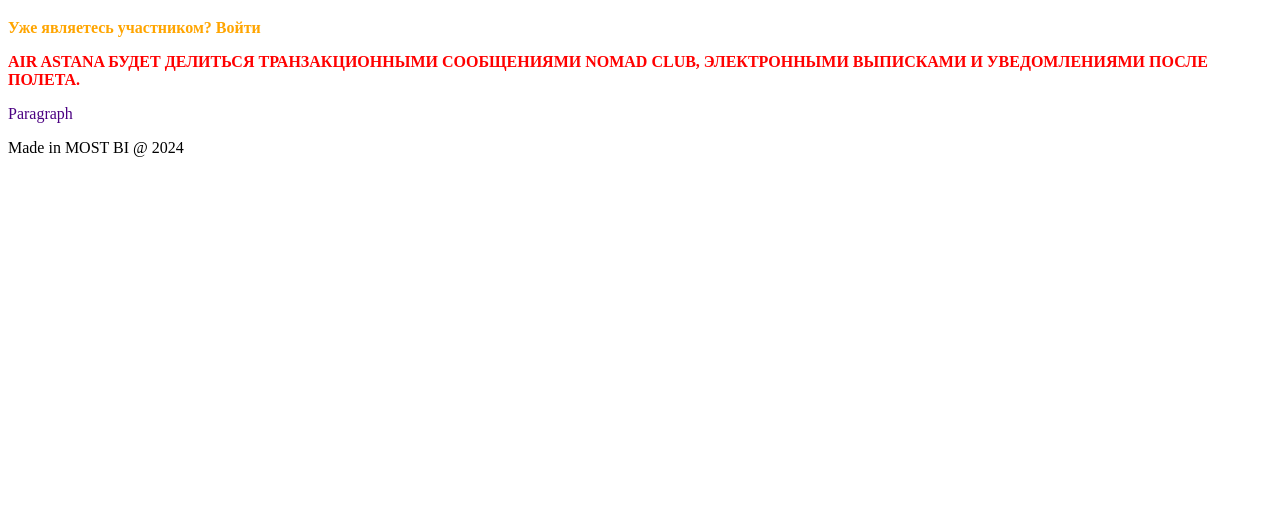
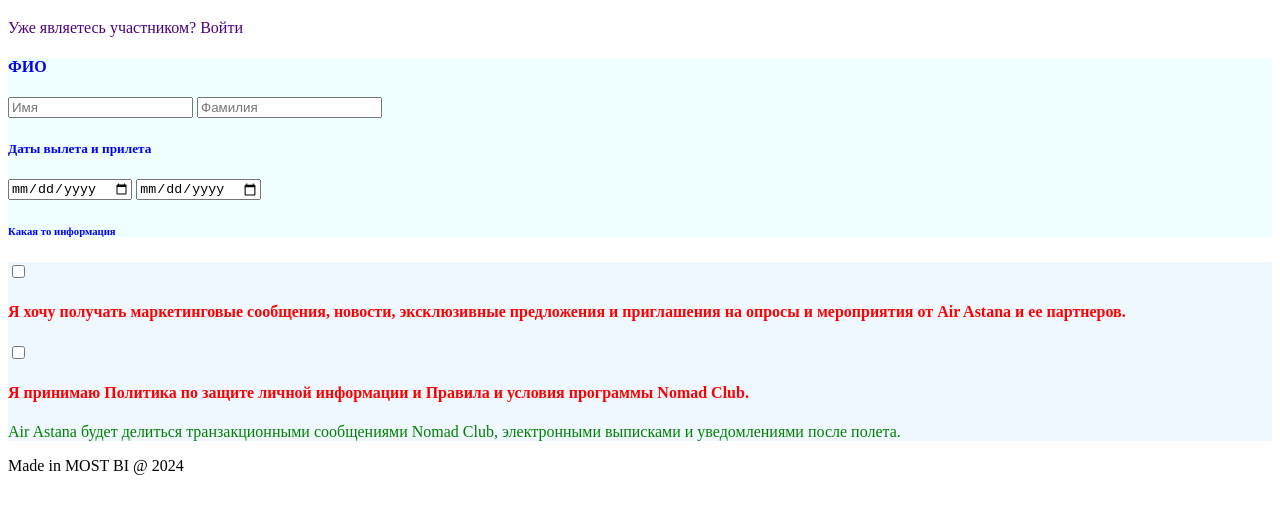
Before and after one commit to beibarys-jedi/most-lessons, a plain HTML site: page lesson2/index.html in a window 1280 px wide. Shown: the part 61-574 px from the top of the page. Drawn offline with Linux system fonts and the light colour scheme.

Commit message:
add selectors

```diff
--- a/lesson2/index.html
+++ b/lesson2/index.html
@@ -97,12 +97,34 @@
     <h1>Зарегистрироваться в Nomad Club</h1>
 
     <p class="warning">Уже являетесь участником? Войти</p>
-    <p id="danger">
-      Air Astana будет делиться транзакционными сообщениями Nomad Club,
-      электронными выписками и уведомлениями после полета.
-    </p>
 
-    <p>Paragraph</p>
+    <article class="info">
+      <h4>ФИО</h4>
+      <input type="text" placeholder="Имя" />
+      <input type="text" placeholder="Фамилия" />
+      <h5>Даты вылета и прилета</h5>
+      <input type="date" placeholder="Даты вылета" />
+      <input type="date" placeholder="Даты прилета" />
+      <h6>Какая то информация</h6>
+    </article>
+
+    <article class="confirmation">
+      <input type="checkbox" />
+      <h4>
+        Я хочу получать маркетинговые сообщения, новости, эксклюзивные
+        предложения и приглашения на опросы и мероприятия от Air Astana и ее
+        партнеров.
+      </h4>
+      <input type="checkbox" />
+      <h4>
+        Я принимаю Политика по защите личной информации и Правила и условия
+        программы Nomad Club.
+      </h4>
+      <p>
+        Air Astana будет делиться транзакционными сообщениями Nomad Club,
+        электронными выписками и уведомлениями после полета.
+      </p>
+    </article>
   </body>
   <footer class="footer">Made in MOST BI @ 2024</footer>
 </html>
--- a/lesson2/style.css
+++ b/lesson2/style.css
@@ -7,9 +7,27 @@
   background-color: antiquewhite;
 }
 
-.warning {
-  color: orange;
-  font-weight: bold;
+.info {
+  background-color: azure;
+}
+
+.info h4,
+h5,
+h6 {
+  background-color: azure;
+  color: blue;
+}
+
+.confirmation {
+  background-color: aliceblue;
+}
+
+.confirmation h4 {
+  color: red;
+}
+
+.confirmation p {
+  color: green;
 }
 
 #danger {
```
